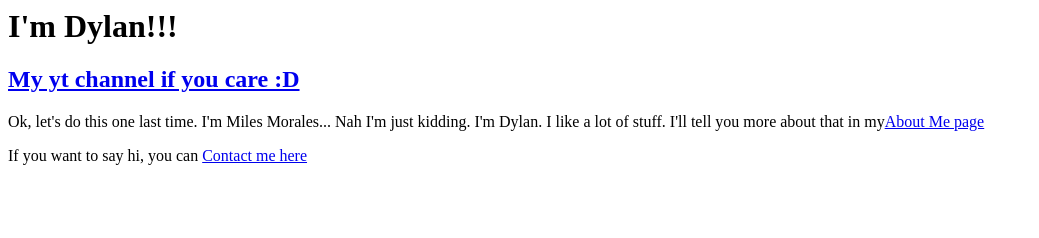
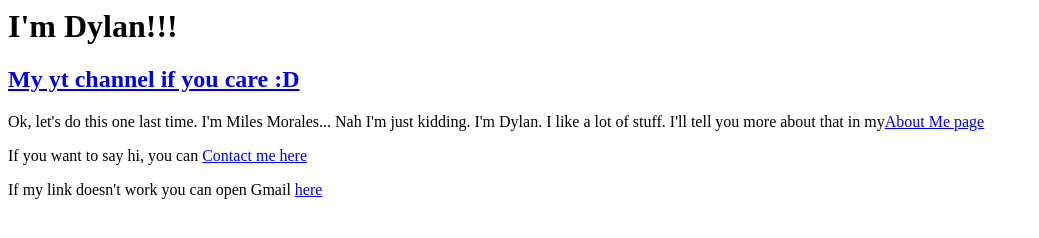
Before and after one commit to DylanPaschall/DylanPaschall.github.io, a plain HTML site: page index.html in a window 1280 px wide. Shown: the whole page, without its empty margins (0-1039 px from the left). Drawn offline with Linux system fonts and the light colour scheme.

Commit message:
Added two gmail links

```diff
--- a/index.html
+++ b/index.html
@@ -7,6 +7,7 @@
 <p>Ok, let's do this one last time. I'm Miles Morales... Nah I'm just kidding. I'm Dylan. I like a lot of stuff. I'll tell you more about that in my<a href="about.html">About Me page</a></p>
 
 <p> If you want to say hi, you can <a  href="mailto:dylan.paschall@malad.us">Contact me here</a></p>
+<p> If my link doesn't work you can open Gmail <a href="mail.google.com">here</a></p>
 
 </body>
 </html>
```
Also changed, not shown: about.html (+1 -0 lines).
